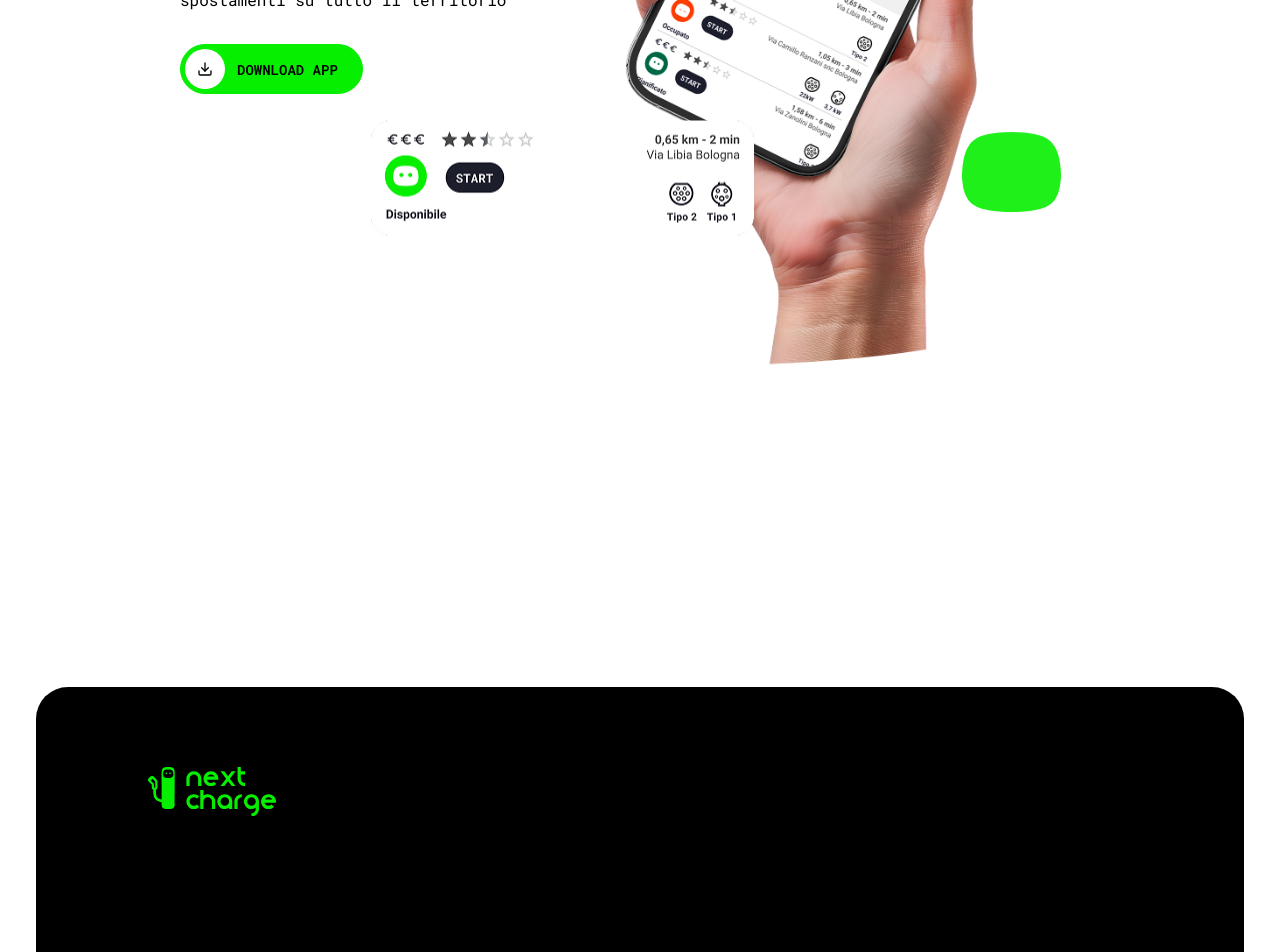
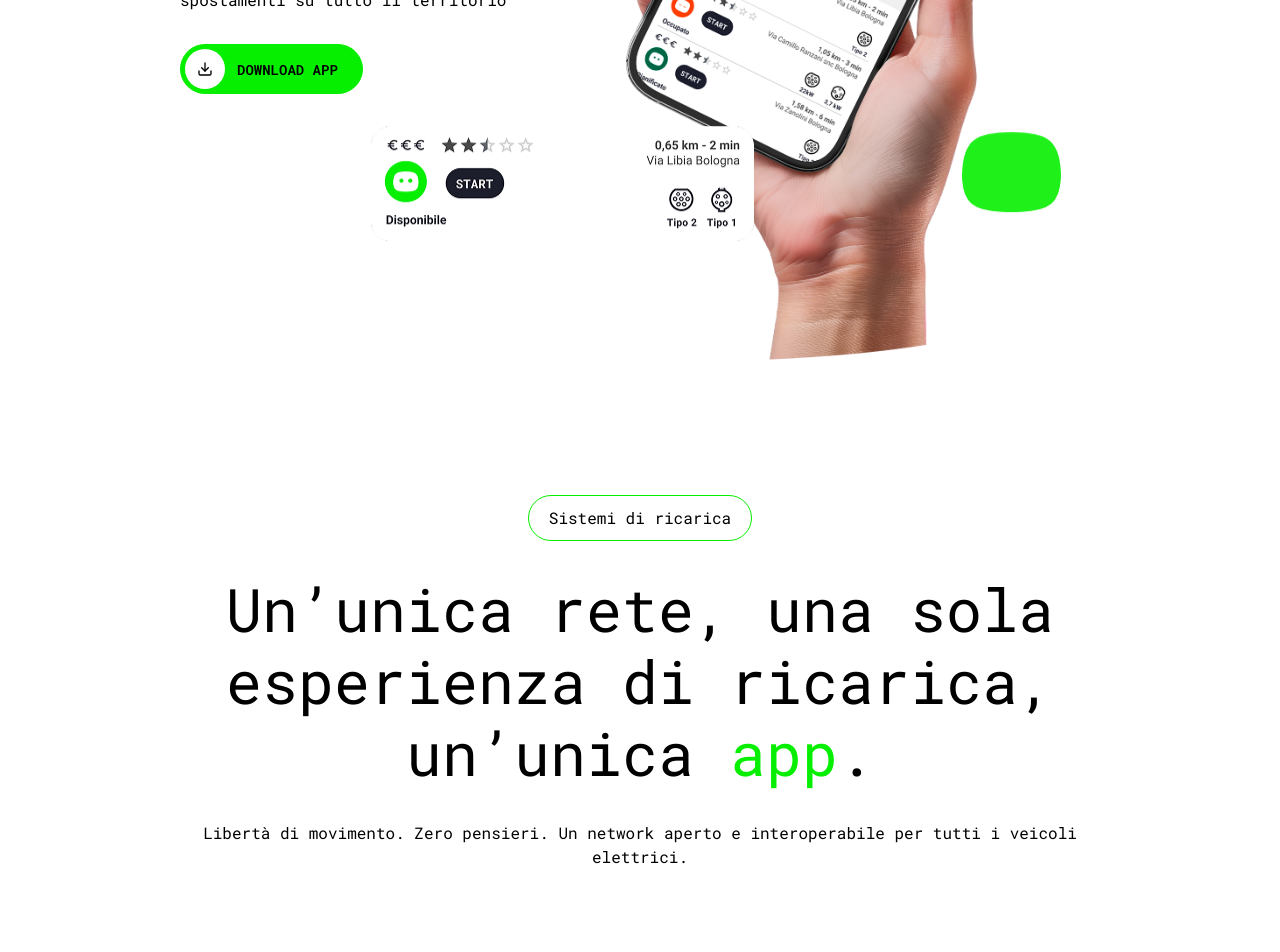
Before and after one commit to kylecraq/ges-staging, a Next.js app: page /en in a window 1280 px wide. Shown: the part 620-1572 px from the top of the page. Built offline with nearby package versions, Linux system fonts and the light colour scheme.

Commit message:
Intro paragraph and hero done desktop

```diff
--- a/src/app/[locale]/(home-page)/_components/home-page-hero-decorations.tsx
+++ b/src/app/[locale]/(home-page)/_components/home-page-hero-decorations.tsx
@@ -20,9 +20,9 @@ export const HomePageHeroDecorations = () => {
     if (userStatus.current && container.current) {
       gsap.fromTo(
         userStatus.current,
-        { y: -200 },
+        { y: -180 },
         {
-          y: 200,
+          y: 180,
           ease: 'none',
           scrollTrigger: {
             trigger: container.current,
@@ -36,9 +36,9 @@ export const HomePageHeroDecorations = () => {
     if (userReviews.current && container.current) {
       gsap.fromTo(
         userReviews.current,
-        { y: -150 },
+        { y: -120 },
         {
-          y: 150,
+          y: 120,
           ease: 'none',
           scrollTrigger: {
             trigger: container.current,
--- a/src/app/[locale]/(home-page)/_components/home-page-hero.tsx
+++ b/src/app/[locale]/(home-page)/_components/home-page-hero.tsx
@@ -1,3 +1,4 @@
+"use client";
 import { Hero } from '@/components/nextcharge-ui/sections/hero';
 import { useTranslations } from 'next-intl';
 import { HomePageHeroDecorations } from '@/app/[locale]/(home-page)/_components/home-page-hero-decorations';
@@ -21,6 +22,7 @@ export const HomePageHero = () => {
         title={t.rich('title', {
           primary: (chunks) => <span className="text-primary">{chunks}</span>,
         })}
+        titleEffect="text-wave-reveal"
         description={t.rich('description', {
           primary: (chunks) => <span className="font-semibold">{chunks}</span>,
         })}
--- /dev/null
+++ b/src/app/[locale]/(home-page)/_components/home-page-section-1.tsx
@@ -0,0 +1,16 @@
+'use client';
+import { IntroParagraph } from '@/components/nextcharge-ui/sections/intro-paragraph';
+import { useTranslations } from 'next-intl';
+
+export const HomePageSection1 = () => {
+  const t = useTranslations('HomePage.Section1');
+  return (
+    <IntroParagraph
+      title={t.rich('title', {
+        primary: (chunks) => <span className="text-primary">{chunks}</span>,
+      })}
+      kicker={t('kicker')}
+      description={t('description')}
+    />
+  );
+};
--- a/src/app/[locale]/(home-page)/page.tsx
+++ b/src/app/[locale]/(home-page)/page.tsx
@@ -1,6 +1,7 @@
 import { use } from 'react';
 import { setRequestLocale } from 'next-intl/server';
 import { HomePageHero } from '@/app/[locale]/(home-page)/_components/home-page-hero';
+import { HomePageSection1 } from '@/app/[locale]/(home-page)/_components/home-page-section-1';
 
 export default function Home({
   params,
@@ -17,8 +18,9 @@ export default function Home({
       <div className="absolute inset-0">
         {/*<HomePageDecorations />*/}
       </div>
-      <main className="relative px-3 md:px-9 pt-32">
+      <main className="relative flex flex-col gap-32 px-3 md:px-9 pt-32">
         <HomePageHero />
+        <HomePageSection1 />
       </main>
     </>
   );
--- /dev/null
+++ b/src/components/nextcharge-ui/badge/kicker.tsx
@@ -0,0 +1,9 @@
+import { BodyText } from '@/components/nextcharge-ui/typography';
+
+export const Kicker = ({ text }: { text: string }) => {
+  return (
+    <div className="border-primary rounded-full border px-5 py-2.5">
+      <BodyText>{text}</BodyText>
+    </div>
+  );
+};
--- a/src/components/nextcharge-ui/content/content-block.tsx
+++ b/src/components/nextcharge-ui/content/content-block.tsx
@@ -1,5 +1,11 @@
 'use client';
-import { BodyText, Heading, HeadingSizes, HeadingTags } from '@/components/nextcharge-ui/typography';
+import {
+  BodyText,
+  Heading,
+  HeadingEffects,
+  HeadingSizes,
+  HeadingTags,
+} from '@/components/nextcharge-ui/typography';
 import {
   PrimaryButtonWithIcon,
   PrimaryButtonWithIconProps,
@@ -10,14 +16,16 @@ type HeroContentProps = {
   title: ReactNode;
   titleTag: HeadingTags;
   titleSize: HeadingSizes;
+  titleEffect?: HeadingEffects;
   description?: ReactNode;
   buttons?: PrimaryButtonWithIconProps[];
 };
 export const ContentBlock = (props: HeroContentProps) => {
-  const { title, titleTag, titleSize, description, buttons } = props;
+  const { title, titleTag, titleSize, titleEffect, description, buttons } =
+    props;
   return (
     <section className="flex flex-col items-start gap-8">
-      <Heading as={titleTag} size={titleSize}>
+      <Heading as={titleTag} size={titleSize} effect={titleEffect}>
         {title}
       </Heading>
       {description ? <BodyText>{description}</BodyText> : null}
--- a/src/components/nextcharge-ui/sections/hero.tsx
+++ b/src/components/nextcharge-ui/sections/hero.tsx
@@ -6,35 +6,37 @@ import gsap from 'gsap';
 import { ReactNode, useEffect, useRef } from 'react';
 import { PrimaryButtonWithIconProps } from '@/components/nextcharge-ui/buttons/primary-with-icon';
 import { cn } from '@/lib/utils';
+import { HeadingEffects } from '@/components/nextcharge-ui/typography';
 
 gsap.registerPlugin(ScrollTrigger);
 
 type HeroProps = {
   imgSrc: string;
   title: ReactNode;
+  titleEffect?: HeadingEffects;
   description?: ReactNode;
   buttons?: PrimaryButtonWithIconProps[];
   className?: string;
 };
 
 export const Hero = (props: HeroProps) => {
-  const { imgSrc, title, description, buttons, className } = props;
-  const bgHero = useRef<HTMLDivElement>(null);
+  const { imgSrc, title, titleEffect, description, buttons, className } = props;
+  const bgHero = useRef<HTMLImageElement>(null);
 
   useEffect(() => {
     if (bgHero.current) {
       gsap.fromTo(
         bgHero.current,
-        { y: -100 },
+        { y: -30 },
         {
-          y: 100,
+          y: 30,
           ease: 'none',
           scrollTrigger: {
             trigger: bgHero.current,
             scrub: true,
             markers: false,
           },
-        }
+        },
       );
     }
   }, []);
@@ -43,11 +45,12 @@ export const Hero = (props: HeroProps) => {
     <header
       className={cn(
         'grid grid-cols-1 grid-rows-1',
-        className
+        className,
       )}
     >
-      <div className="col-start-1 row-start-1">
+      <div className="col-start-1 row-start-1 overflow-hidden">
         <img
+          ref={bgHero}
           src={imgSrc}
           sizes="(max-width: 768px) 100vw, 50vw"
           alt="Next charge hero"
@@ -62,6 +65,7 @@ export const Hero = (props: HeroProps) => {
             title={title}
             titleTag="h1"
             titleSize="xxl"
+            titleEffect={titleEffect}
             description={description}
             buttons={buttons}
           />
--- a/src/components/nextcharge-ui/sections/intro-paragraph.tsx
+++ b/src/components/nextcharge-ui/sections/intro-paragraph.tsx
@@ -1,9 +1,25 @@
-"use client";
+'use client';
 
-export const IntroParagraph = () => {
+import { BodyText, Heading } from '@/components/nextcharge-ui/typography';
+import { ReactNode } from 'react';
+import { Kicker } from '@/components/nextcharge-ui/badge/kicker';
+
+type IntroParagraphProps = {
+  kicker?: string;
+  title: ReactNode;
+  description?: string;
+};
+
+export const IntroParagraph = (props: IntroParagraphProps) => {
+  const { title, kicker, description } = props;
+
   return (
-    <article>
-      <h2></h2>
+    <article className="flex flex-col items-center text-center gap-8 px-36">
+      {kicker ? <Kicker text={kicker} /> : null}
+      <Heading as="h2" size="xxl">
+        {title}
+      </Heading>
+      {description ? <BodyText>{description}</BodyText> : null}
     </article>
-  )
-}
+  );
+};
--- a/src/components/nextcharge-ui/typography/index.tsx
+++ b/src/components/nextcharge-ui/typography/index.tsx
@@ -1,9 +1,12 @@
 import { cva, type VariantProps } from 'class-variance-authority';
 import { cn } from '@/lib/utils';
-import { ComponentProps } from 'react';
+import { ComponentProps, useEffect, useRef } from 'react';
+import { SplitText } from 'gsap/SplitText';
+import gsap from 'gsap';
 
-export type HeadingSizes = "xxl" | "xl" | "l" | "m" | "s" | "xs" | "xxs"
-export type HeadingTags = 'h1' | 'h2' | 'h3' | 'h4' | 'h5' | 'h6'
+export type HeadingSizes = 'xxl' | 'xl' | 'l' | 'm' | 's' | 'xs' | 'xxs';
+export type HeadingTags = 'h1' | 'h2' | 'h3' | 'h4' | 'h5' | 'h6';
+export type HeadingEffects = 'text-wave-reveal' | 'text-fade-in-reveal';
 
 const headingVariants = cva('', {
   variants: {
@@ -20,23 +23,64 @@ const headingVariants = cva('', {
   defaultVariants: {
     size: 'l',
   },
-})
+});
 
 interface HeadingProps
   extends ComponentProps<HeadingTags>,
     VariantProps<typeof headingVariants> {
   as?: HeadingTags;
+  effect?: HeadingEffects;
 }
 
 export function Heading({
   size,
   as: Tag = 'h2',
+  effect,
   className,
   children,
   ...props
 }: HeadingProps) {
+  const ref = useRef<HTMLHeadingElement>(null);
+
+  useEffect(() => {
+    if (!ref.current || effect !== 'text-wave-reveal') return;
+    const element = ref.current;
+
+    const splitTexts = new SplitText(element, {
+      type: 'words, chars',
+      wordsClass: 'word',
+      charsClass: 'char',
+    });
+    gsap.set(splitTexts.words, {
+      overflow: 'clip',
+    });
+    const fontSize = parseFloat(getComputedStyle(element).fontSize);
+    const yOffset = fontSize * 1.2;
+    const animation = gsap.from(splitTexts.chars, {
+      y: yOffset,
+      duration: 0.8,
+      ease: 'power2.out',
+      stagger: 0.02,
+      scrollTrigger: {
+        trigger: element,
+        start: 'top 85%',
+      },
+      onComplete: () => {
+        splitTexts.revert();
+      },
+    });
+    return () => {
+      animation.kill();
+      splitTexts.revert();
+    };
+  }, []);
+
   return (
-    <Tag className={cn(headingVariants({ size }), className)} {...props}>
+    <Tag
+      className={cn(headingVariants({ size }), className)}
+      ref={ref}
+      {...props}
+    >
       {children}
     </Tag>
   );
@@ -55,7 +99,7 @@ const bodyTextVariants = cva('', {
   defaultVariants: {
     variant: 'text',
   },
-})
+});
 
 interface BodyTextProps
   extends ComponentProps<'p'>,
@@ -85,7 +129,7 @@ const menuLabelVariants = cva('', {
   defaultVariants: {
     variant: 'body',
   },
-})
+});
 
 interface MenuLabelProps
   extends ComponentProps<'span'>,
--- a/src/messages/en.json
+++ b/src/messages/en.json
@@ -2,9 +2,11 @@
   "HomePage": {
     "title": "Enter in the <primary>NextCharge</primary> community",
     "description": "Ricarica in modo semplice e flessibile attraverso la rete del circuito <primary>NextCharge</primary>. Una rete interoperabile per agevolare gli spostamenti su tutto il territorio",
-    "intro-paragraph-badge": "Sistemi di ricarica",
-    "intro-paragraph-title": "Un’unica rete, una sola esperienza di ricarica, un’unica <primary>app</primary>.",
-    "intro-paragraph-description": "Libertà di movimento. Zero pensieri. Un network aperto e interoperabile per tutti i veicoli elettrici.",
+    "Section1": {
+      "kicker": "Sistemi di ricarica",
+      "title": "Un’unica rete, una sola esperienza di ricarica, un’unica <primary>app</primary>.",
+      "description": "Libertà di movimento. Zero pensieri. Un network aperto e interoperabile per tutti i veicoli elettrici."
+    },
     "Buttons": {
       "download": "download app"
     }
--- a/src/messages/it.json
+++ b/src/messages/it.json
@@ -2,9 +2,11 @@
   "HomePage": {
     "title": "Entra anche tu nella community <primary>NextCharge</primary>",
     "description": "Ricarica in modo semplice e flessibile attraverso la rete del circuito <primary>NextCharge</primary>. Una rete interoperabile per agevolare gli spostamenti su tutto il territorio",
-    "intro-paragraph-badge": "Sistemi di ricarica",
-    "intro-paragraph-title": "Un’unica rete, una sola esperienza di ricarica, un’unica <primary>app</primary>.",
-    "intro-paragraph-description": "Libertà di movimento. Zero pensieri. Un network aperto e interoperabile per tutti i veicoli elettrici.",
+    "Section1": {
+      "kicker": "Sistemi di ricarica",
+      "title": "Un’unica rete, una sola esperienza di ricarica, un’unica <primary>app</primary>.",
+      "description": "Libertà di movimento. Zero pensieri. Un network aperto e interoperabile per tutti i veicoli elettrici."
+    },
     "Buttons": {
       "download": "download app"
     }
```
Lines whose indentation alone changed are shown as unchanged.
